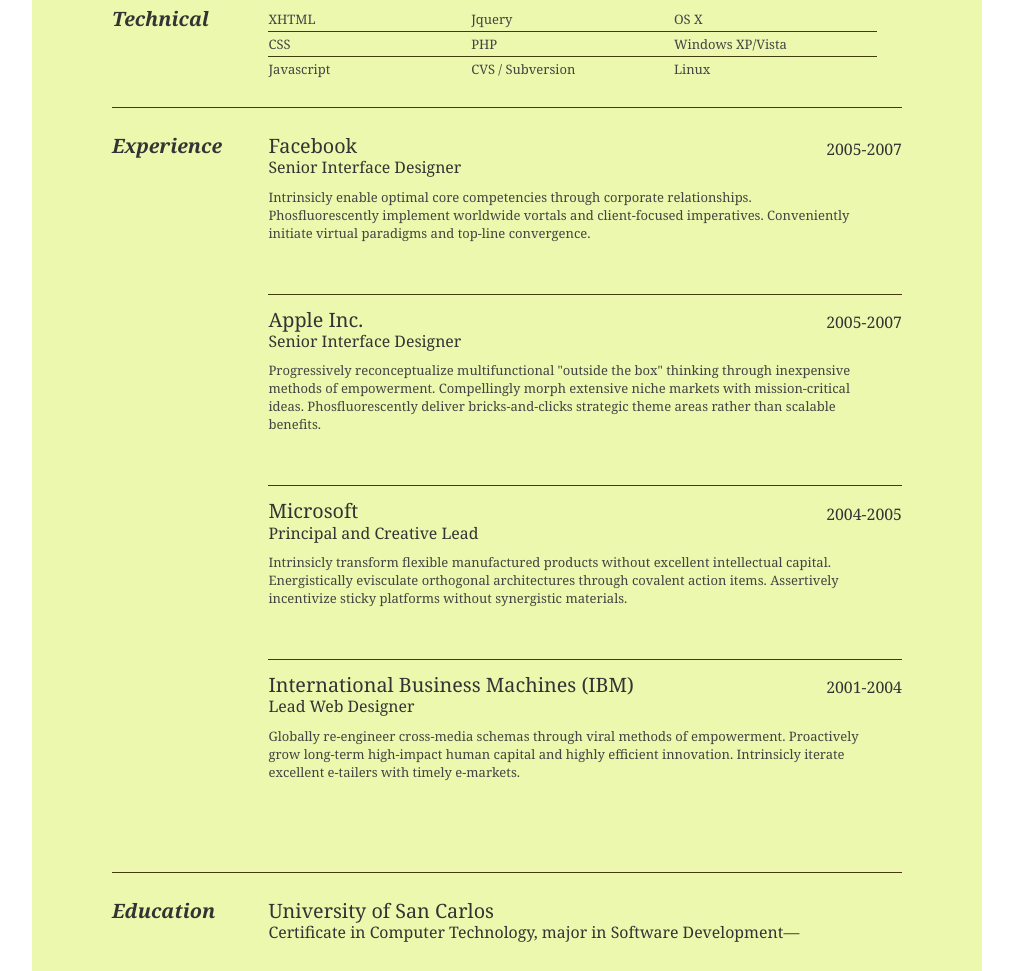
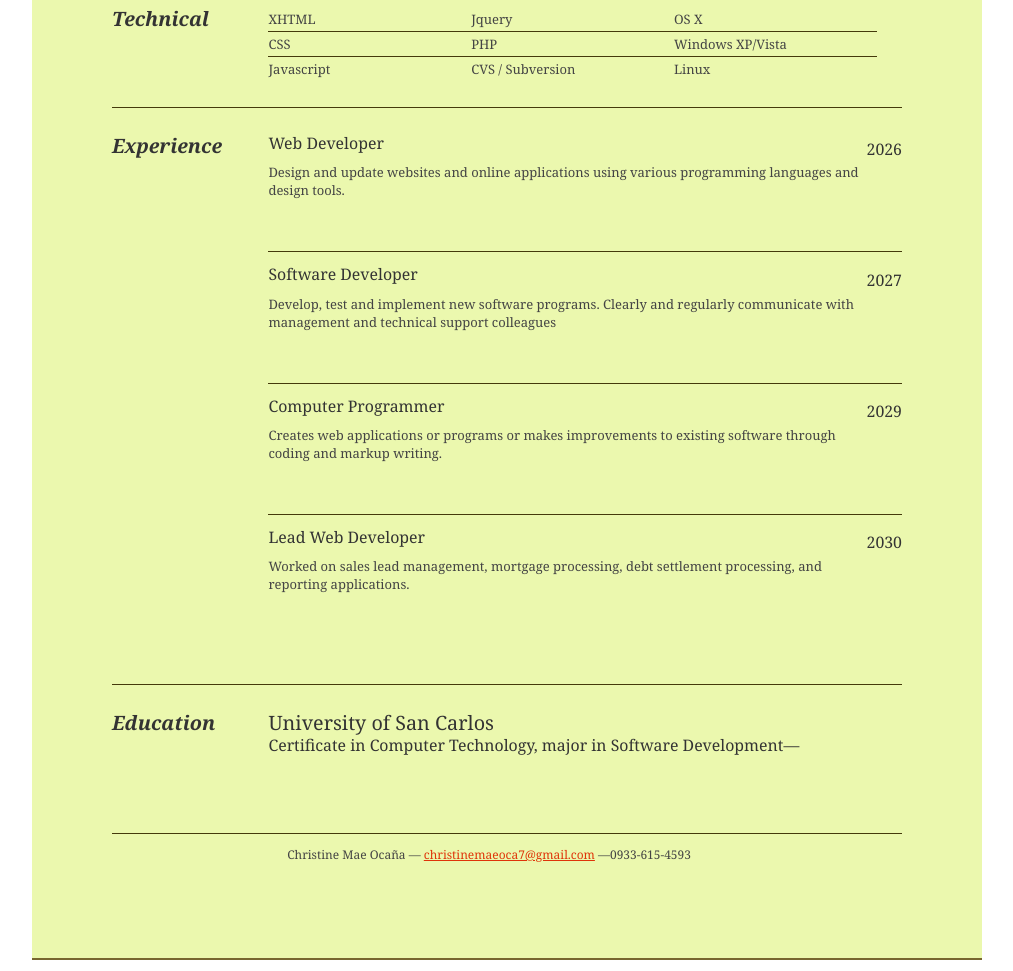
Before and after one commit to christineocx/christineocx.github.io, a plain HTML site: page index.html in a window 1280 px wide. Shown: the part 660-1631 px from the top of the page, without its empty margins (133-1146 px from the left). Drawn offline with Linux system fonts and the light colour scheme.

Commit message:
changed index.html

```diff
--- a/index.html
+++ b/index.html
@@ -107,32 +107,28 @@
 						<div class="yui-u">
 
 							<div class="job">
-								<h2>Facebook</h2>
-								<h3>Senior Interface Designer</h3>
-								<h4>2005-2007</h4>
-								<p>Intrinsicly enable optimal core competencies through corporate relationships. Phosfluorescently implement worldwide vortals and client-focused imperatives. Conveniently initiate virtual paradigms and top-line convergence. </p>
+								<h3>Web Developer</h3>
+								<h4>2026</h4>
+								<p>Design and update websites and online applications using various programming languages and design tools. </p>
 							</div>
 
 							<div class="job">
-								<h2>Apple Inc.</h2>
-								<h3>Senior Interface Designer</h3>
-								<h4>2005-2007</h4>
-								<p>Progressively reconceptualize multifunctional "outside the box" thinking through inexpensive methods of empowerment. Compellingly morph extensive niche markets with mission-critical ideas. Phosfluorescently deliver bricks-and-clicks strategic theme areas rather than scalable benefits. </p>
+								<h3>Software Developer</h3>
+								<h4>2027</h4>
+								<p>Develop, test and implement new software programs. Clearly and regularly communicate with management and technical support colleagues</p>
 							</div>
 
 							<div class="job">
-								<h2>Microsoft</h2>
-								<h3>Principal and Creative Lead</h3>
-								<h4>2004-2005</h4>
-								<p>Intrinsicly transform flexible manufactured products without excellent intellectual capital. Energistically evisculate orthogonal architectures through covalent action items. Assertively incentivize sticky platforms without synergistic materials. </p>
+								<h3>Computer Programmer</h3>
+								<h4>2029</h4>
+								<p>Creates web applications or programs or makes improvements to existing software through coding and markup writing.</p>
 							</div>
 
 
 							<div class="job last">
-								<h2>International Business Machines (IBM)</h2>
-								<h3>Lead Web Designer</h3>
-								<h4>2001-2004</h4>
-								<p>Globally re-engineer cross-media schemas through viral methods of empowerment. Proactively grow long-term high-impact human capital and highly efficient innovation. Intrinsicly iterate excellent e-tailers with timely e-markets.</p>
+								<h3>Lead Web Developer</h3>
+								<h4>2030</h4>
+								<p>Worked on sales lead management, mortgage processing, debt settlement processing, and reporting applications.</p>
 							</div>
 
 						</div><!--// .yui-u -->
```
